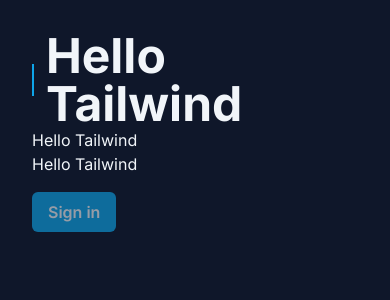
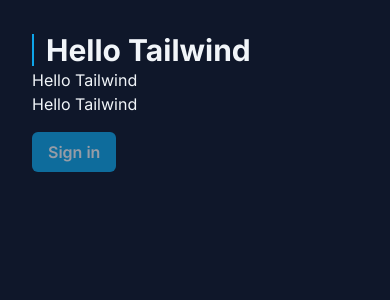
Before and after one commit to RenanFachin/RS_MasterizandoTailwindCSS, a Next.js app: page / in a window 390 px wide. Shown: the top 300 px of the page. Built offline with nearby package versions, Linux system fonts and the light colour scheme.

Commit message:
Responsividade e breakpoints

```diff
--- a/src/app/page.tsx
+++ b/src/app/page.tsx
@@ -1,7 +1,7 @@
 export default function Home() {
   return (
     <div className="p-8 bg-slate-900 text-slate-100 h-screen">
-      <h1 className="flex items-center gap-3 font-bold text-5xl before:w-0.5 before:h-8 before:bg-sky-500 before:flex">Hello Tailwind</h1>
+      <h1 className="flex items-center gap-3 font-bold text-3xl sm:text-5xl lg:text-6xl before:w-0.5 before:h-8 before:bg-sky-500 before:flex">Hello Tailwind</h1>
       <h1>Hello Tailwind</h1>
       <h1>Hello Tailwind</h1>
 
```
